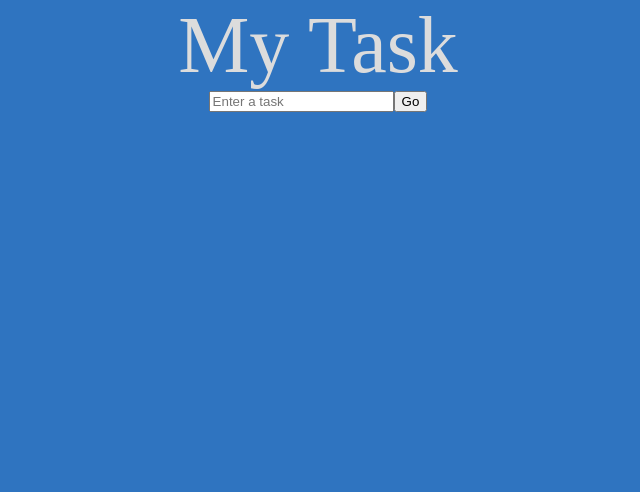
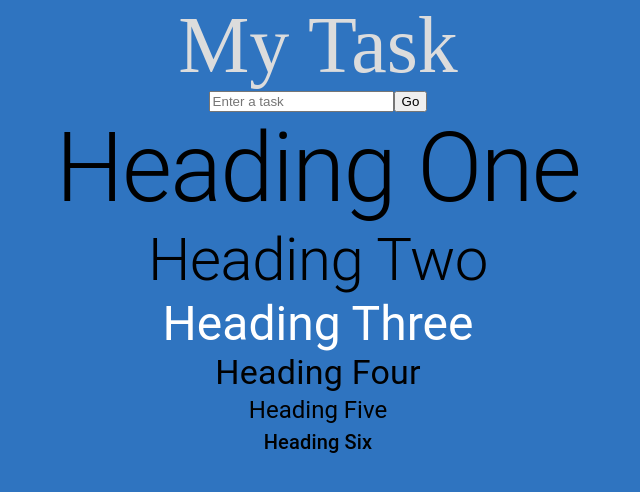
Before and after one commit to SantoshReddyBujala/Reactwebtype, a React (Create React App) app: page / in a window 1280 px wide. Shown: the top 492 px of the page, without its empty margins (322-962 px from the left). Built offline with nearby package versions, Linux system fonts and the light colour scheme; a web font is replaced by a local one.

Commit message:
Added MUI

```diff
--- a/package.json
+++ b/package.json
@@ -3,6 +3,10 @@
   "version": "0.1.0",
   "private": true,
   "dependencies": {
+    "@emotion/react": "^11.14.0",
+    "@emotion/styled": "^11.14.0",
+    "@fontsource/roboto": "^5.1.1",
+    "@mui/material": "^6.4.0",
     "cra-template-typescript": "1.2.0",
     "react": "^19.0.0",
     "react-dom": "^19.0.0",
--- a/src/App.css
+++ b/src/App.css
@@ -1,4 +1,6 @@
 @import url('https://fonts.cdnfonts.com/css/neucha');
+
+
 
 .app {
   background-color: #2f74c0;
@@ -9,7 +11,9 @@
   align-items: center;
   font-family: "Neucha", cursive;
 }
-
+.color-w{
+  color: white;
+}
 .heading {
   color: gainsboro;
   display: flex;
--- a/src/App.tsx
+++ b/src/App.tsx
@@ -1,12 +1,14 @@
 import React from "react";
 import "./App.css";
 import InputField from "./components/InputField";
+import MuiTypography from "./components/MuiTypography";
 
 const App: React.FC = () => {
   return (
     <div className="app">
       <span className="heading">My Task</span>
       <InputField />
+      <MuiTypography />
     </div>
   );
 };
--- /dev/null
+++ b/src/components/MuiTypography.tsx
@@ -0,0 +1,20 @@
+import React from "react";
+import { Typography } from "../../node_modules/@mui/material/index";
+
+const MuiTypography = () => {
+  return (
+    <>
+      <Typography variant="h1"> Heading One </Typography>
+      <Typography variant="h2"> Heading Two </Typography>
+      <Typography variant="h3" className="color-w">
+        {" "}
+        Heading Three{" "}
+      </Typography>
+      <Typography variant="h4"> Heading Four </Typography>
+      <Typography variant="h5"> Heading Five </Typography>
+      <Typography variant="h6"> Heading Six </Typography>
+    </>
+  );
+};
+
+export default MuiTypography;
```
Also changed, not shown: 1 other file (tests, documents, lock files or other folders).
